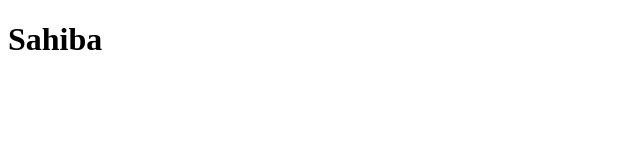
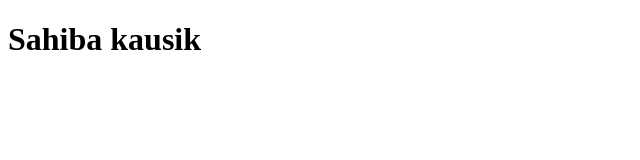
Before and after one commit to Sahibasana/colorchange, a plain HTML site: page index.html in a window 1280 px wide. Shown: the whole page, without its empty margins (0-640 px from the left). Drawn offline with Linux system fonts and the light colour scheme.

Commit message:
Update index.html

```diff
--- a/index.html
+++ b/index.html
@@ -6,6 +6,6 @@
     <title>Document</title>
 </head>
 <body>
-    <h1>Sahiba</h1>
+    <h1>Sahiba kausik</h1>
 </body>
 </html>
```
